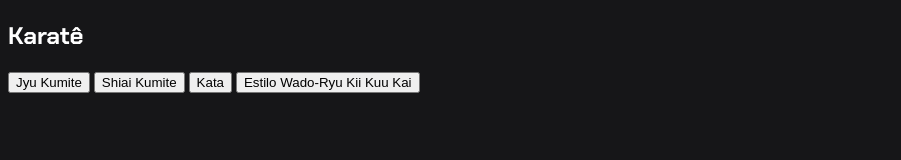
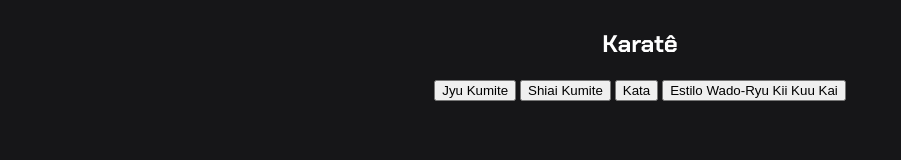
Before and after one commit to Gabrielmarshal/projeto-de-vida-3, a plain HTML site: page index.html in a window 1280 px wide. Shown: the whole page, without its empty margins (0-901 px from the left). Drawn offline with Linux system fonts and the light colour scheme.

Commit message:
commit change

```diff
--- a/style.css
+++ b/style.css
@@ -14,3 +14,11 @@ body {
   color: var(--branco);
   font-family: 'Chakra Petch', sans-serif;
 }
+
+
+.conteudo-principal{
+  display: flex;
+  flex-direction: column;
+  justify-content: center;
+  align-items: center;
+}
```
